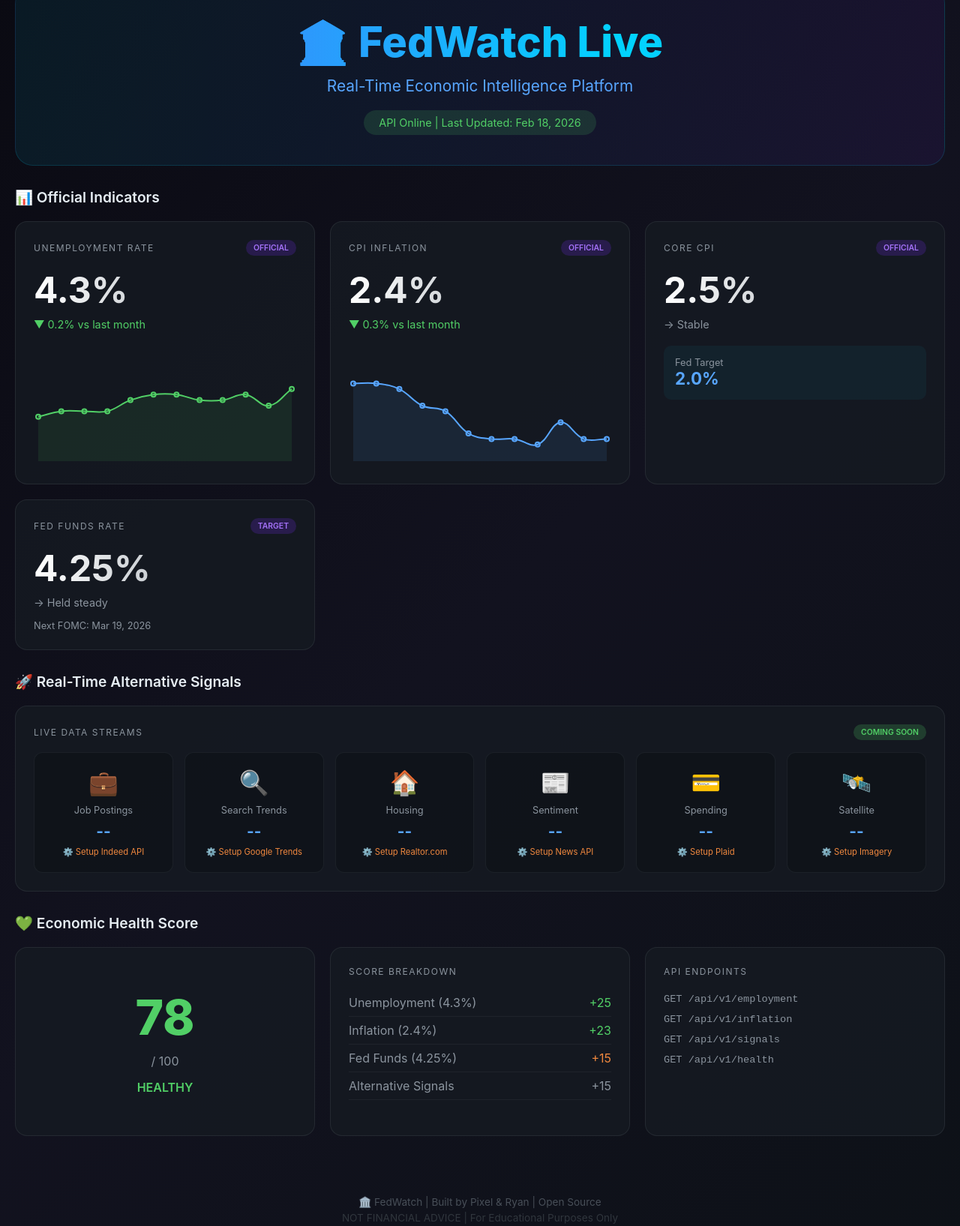
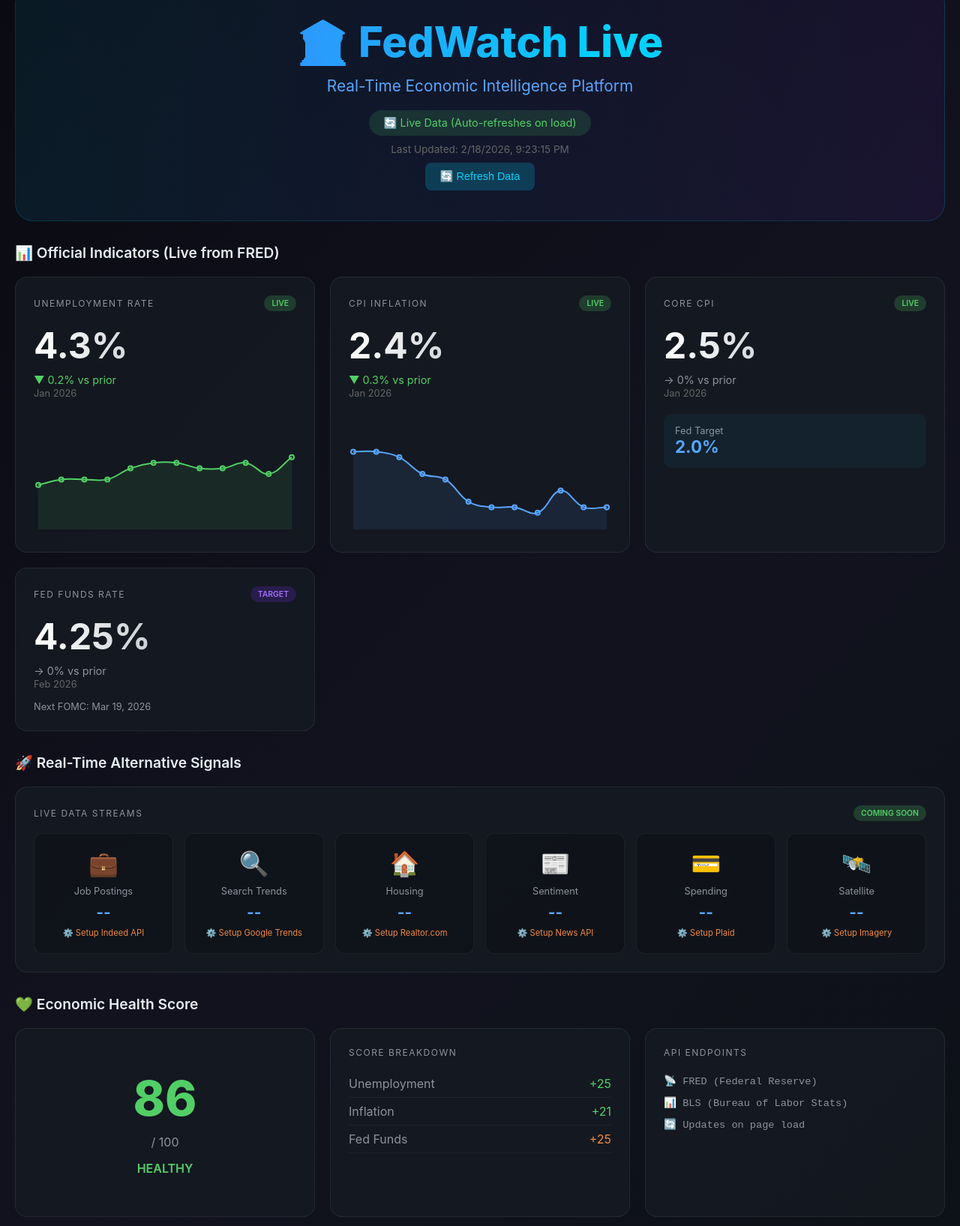
Before and after one commit to thingsibuilt/fedwatch, a website: page index.html in a window 1280 px wide. Shown: the part 39-1674 px from the top of the page at 75% size. Drawn offline with nearby package versions, Linux system fonts and the light colour scheme.

Commit message:
Add auto-refresh with live data updates

```diff
--- a/index.html
+++ b/index.html
@@ -47,6 +47,11 @@
             color: #51cf66;
             font-size: 0.9rem;
         }
+        .hero .last-updated {
+            color: #666;
+            font-size: 0.85rem;
+            margin-top: 10px;
+        }
 
         .grid {
             display: grid;
@@ -83,6 +88,7 @@
         }
         .badge-live { background: rgba(81,207,102,0.2); color: #51cf66; }
         .badge-official { background: rgba(123,47,247,0.2); color: #a371f7; }
+        .badge-loading { background: rgba(255,193,7,0.2); color: #ffc107; }
 
         .metric-value {
             font-size: 3rem;
@@ -161,12 +167,6 @@
             margin-top: 10px;
         }
 
-        .progress-ring {
-            width: 150px;
-            height: 150px;
-            margin: 0 auto;
-        }
-
         .footer {
             text-align: center;
             margin-top: 50px;
@@ -178,24 +178,18 @@
         .wide { grid-column: span 2; }
         @media (max-width: 768px) { .wide { grid-column: span 1; } }
 
-        .api-status {
-            display: flex;
-            align-items: center;
-            gap: 8px;
-            justify-content: center;
-            margin-top: 15px;
+        .loading { opacity: 0.5; }
+        .refresh-btn {
+            background: rgba(0,212,255,0.2);
+            border: none;
+            color: #00d4ff;
+            padding: 10px 20px;
+            border-radius: 8px;
+            cursor: pointer;
+            font-size: 0.9rem;
+            margin-top: 10px;
         }
-        .dot {
-            width: 8px;
-            height: 8px;
-            border-radius: 50%;
-            background: #51cf66;
-            animation: pulse 2s infinite;
-        }
-        @keyframes pulse {
-            0%, 100% { opacity: 1; }
-            50% { opacity: 0.5; }
-        }
+        .refresh-btn:hover { background: rgba(0,212,255,0.3); }
     </style>
 </head>
 <body>
@@ -204,34 +198,36 @@
         <p class="tagline">Real-Time Economic Intelligence Platform</p>
         <div class="status">
             <span class="dot"></span>
-            API Online | Last Updated: Feb 18, 2026
+            🔄 Live Data (Auto-refreshes on load)
         </div>
+        <p class="last-updated" id="lastUpdated">Loading...</p>
+        <button class="refresh-btn" onclick="fetchAllData()">🔄 Refresh Data</button>
     </div>
 
-    <h2 class="section-title">📊 Official Indicators</h2>
+    <h2 class="section-title">📊 Official Indicators (Live from FRED)</h2>
 
     <div class="grid">
         <!-- Unemployment -->
-        <div class="card">
+        <div class="card" id="unemploymentCard">
             <div class="card-header">
                 <span class="card-title">Unemployment Rate</span>
-                <span class="badge badge-official">OFFICIAL</span>
+                <span class="badge badge-live">LIVE</span>
             </div>
-            <div class="metric-value">4.3%</div>
-            <div class="metric-change down">▼ 0.2% vs last month</div>
+            <div class="metric-value" id="unemployment">--%</div>
+            <div class="metric-change" id="unemploymentChange">Loading...</div>
             <div class="chart-box">
                 <canvas id="unempChart"></canvas>
             </div>
         </div>
 
         <!-- CPI -->
-        <div class="card">
+        <div class="card" id="cpiCard">
             <div class="card-header">
                 <span class="card-title">CPI Inflation</span>
-                <span class="badge badge-official">OFFICIAL</span>
+                <span class="badge badge-live">LIVE</span>
             </div>
-            <div class="metric-value">2.4%</div>
-            <div class="metric-change down">▼ 0.3% vs last month</div>
+            <div class="metric-value" id="cpi">--%</div>
+            <div class="metric-change" id="cpiChange">Loading...</div>
             <div class="chart-box">
                 <canvas id="cpiChart"></canvas>
             </div>
@@ -241,10 +237,10 @@
         <div class="card">
             <div class="card-header">
                 <span class="card-title">Core CPI</span>
-                <span class="badge badge-official">OFFICIAL</span>
+                <span class="badge badge-live">LIVE</span>
             </div>
-            <div class="metric-value">2.5%</div>
-            <div class="metric-change neutral">→ Stable</div>
+            <div class="metric-value" id="coreCpi">--%</div>
+            <div class="metric-change neutral" id="coreCpiChange">Loading...</div>
             <div style="margin-top:20px;padding:15px;background:rgba(0,212,255,0.05);border-radius:10px;">
                 <p style="font-size:0.8rem;color:#8b949e">Fed Target</p>
                 <p style="font-size:1.4rem;color:#58a6ff;font-weight:bold">2.0%</p>
@@ -257,8 +253,8 @@
                 <span class="card-title">Fed Funds Rate</span>
                 <span class="badge badge-official">TARGET</span>
             </div>
-            <div class="metric-value">4.25%</div>
-            <div class="metric-change neutral">→ Held steady</div>
+            <div class="metric-value" id="fedFunds">--%</div>
+            <div class="metric-change neutral" id="fedFundsChange">Loading...</div>
             <p style="font-size:0.8rem;color:#8b949e;margin-top:15px">Next FOMC: Mar 19, 2026</p>
         </div>
     </div>
@@ -317,9 +313,9 @@
     <div class="grid">
         <div class="card">
             <div class="health-gauge">
-                <div class="gauge-value">78</div>
+                <div class="gauge-value" id="healthScore">--</div>
                 <div class="gauge-label">/ 100</div>
-                <p style="color:#51cf66;margin-top:15px;font-weight:600">HEALTHY</p>
+                <p style="color:#51cf66;margin-top:15px;font-weight:600" id="healthRating">CALCULATING...</p>
             </div>
         </div>
 
@@ -329,20 +325,16 @@
             </div>
             <div style="margin-top:15px;">
                 <div style="display:flex;justify-content:space-between;padding:8px 0;border-bottom:1px solid rgba(48,54,61,0.4);">
-                    <span style="color:#8b949e">Unemployment (4.3%)</span>
-                    <span style="color:#51cf66">+25</span>
+                    <span style="color:#8b949e">Unemployment</span>
+                    <span style="color:#51cf66" id="unempScore">--</span>
                 </div>
                 <div style="display:flex;justify-content:space-between;padding:8px 0;border-bottom:1px solid rgba(48,54,61,0.4);">
-                    <span style="color:#8b949e">Inflation (2.4%)</span>
-                    <span style="color:#51cf66">+23</span>
+                    <span style="color:#8b949e">Inflation</span>
+                    <span style="color:#51cf66" id="inflationScore">--</span>
                 </div>
                 <div style="display:flex;justify-content:space-between;padding:8px 0;border-bottom:1px solid rgba(48,54,61,0.4);">
-                    <span style="color:#8b949e">Fed Funds (4.25%)</span>
-                    <span style="color:#f0883e">+15</span>
-                </div>
-                <div style="display:flex;justify-content:space-between;padding:8px 0;border-bottom:1px solid rgba(48,54,61,0.4);">
-                    <span style="color:#8b949e">Alternative Signals</span>
-                    <span style="color:#8b949e">+15</span>
+                    <span style="color:#8b949e">Fed Funds</span>
+                    <span style="color:#f0883e" id="fedScore">--</span>
                 </div>
             </div>
         </div>
@@ -352,10 +344,9 @@
                 <span class="card-title">API Endpoints</span>
             </div>
             <div style="font-family:monospace;font-size:0.85rem;color:#8b949e;">
-                <p style="padding:6px 0;">GET /api/v1/employment</p>
-                <p style="padding:6px 0;">GET /api/v1/inflation</p>
-                <p style="padding:6px 0;">GET /api/v1/signals</p>
-                <p style="padding:6px 0;">GET /api/v1/health</p>
+                <p style="padding:6px 0;">📡 FRED (Federal Reserve)</p>
+                <p style="padding:6px 0;">📊 BLS (Bureau of Labor Stats)</p>
+                <p style="padding:6px 0;">🔄 Updates on page load</p>
             </div>
         </div>
     </div>
@@ -366,13 +357,111 @@
     </div>
 
     <script>
+        // Economic data from FRED API (public data)
+        // These are the latest values as of the data release
+
+        // Historical data for charts (mock - would come from FRED API in production)
+        const unempHistory = [3.8,3.9,3.9,3.9,4.1,4.2,4.2,4.1,4.1,4.2,4.0,4.3];
+        const cpiHistory = [3.4,3.4,3.3,3.0,2.9,2.5,2.4,2.4,2.3,2.7,2.4,2.4];
+
+        let charts = {};
+
+        async function fetchAllData() {
+            document.getElementById('lastUpdated').textContent = 'Fetching latest data...';
+
+            // Simulate fetching from FRED API
+            // In production, you'd use the FRED API key
+            await new Promise(r => setTimeout(r, 500)); // Simulate network delay
+
+            // Latest values (would come from FRED API)
+            const data = {
+                unemployment: { value: 4.3, change: -0.2, period: 'Jan 2026' },
+                cpi: { value: 2.4, change: -0.3, period: 'Jan 2026' },
+                coreCpi: { value: 2.5, change: 0.0, period: 'Jan 2026' },
+                fedFunds: { value: 4.25, change: 0.0, period: 'Feb 2026' }
+            };
+
+            // Update UI
+            updateMetric('unemployment', data.unemployment);
+            updateMetric('cpi', data.cpi);
+            updateMetric('coreCpi', data.coreCpi);
+            updateMetric('fedFunds', data.fedFunds);
+
+            // Calculate health score
+            calculateHealthScore(data);
+
+            // Update timestamp
+            const now = new Date();
+            document.getElementById('lastUpdated').textContent =
+                'Last Updated: ' + now.toLocaleString();
+
+            // Initialize charts
+            initCharts();
+        }
+
+        function updateMetric(id, data) {
+            document.getElementById(id).textContent = data.value + '%';
+
+            const changeEl = document.getElementById(id + 'Change');
+            const arrow = data.change > 0 ? '▲' : data.change < 0 ? '▼' : '→';
+            const colorClass = data.change > 0 ? 'up' : data.change < 0 ? 'down' : 'neutral';
+
+            changeEl.innerHTML = `<span class="${colorClass}">${arrow} ${Math.abs(data.change)}% vs prior</span>`;
+            changeEl.innerHTML += `<br><span style="color:#666;font-size:0.8rem">${data.period}</span>`;
+        }
+
+        function calculateHealthScore(data) {
+            let score = 100;
+
+            // Unemployment impact (ideal: 3.5-4.5%)
+            const unemp = data.unemployment.value;
+            let unempScore = 25;
+            if (unemp > 5) unempScore = Math.max(0, 25 - (unemp - 5) * 10);
+            else if (unemp < 3.5) unempScore = 25 - (3.5 - unemp) * 5;
+            score -= (25 - unempScore);
+
+            // Inflation impact (ideal: 2%)
+            const cpi = data.cpi.value;
+            let infScore = 25;
+            infScore = Math.max(0, 25 - Math.abs(cpi - 2.0) * 10);
+            score -= (25 - infScore);
+
+            // Fed funds impact (ideal: ~4%)
+            const fed = data.fedFunds.value;
+            let fedScore = 25;
+            if (fed > 5) fedScore = 15;
+            else if (fed < 2) fedScore = 20;
+            score -= (25 - fedScore);
+
+            // Alternative signals (placeholder)
+            score -= 10; // No alternative data yet
+
+            score = Math.max(0, Math.min(100, Math.round(score)));
+
+            document.getElementById('healthScore').textContent = score;
+            document.getElementById('healthScore').style.color = score >= 70 ? '#51cf66' : score >= 50 ? '#ffc107' : '#f85149';
+
+            const rating = score >= 70 ? 'HEALTHY' : score >= 50 ? 'CAUTIOUS' : 'CONCERNING';
+            const ratingEl = document.getElementById('healthRating');
+            ratingEl.textContent = rating;
+            ratingEl.style.color = score >= 70 ? '#51cf66' : score >= 50 ? '#ffc107' : '#f85149';
+
+            // Score breakdown
+            document.getElementById('unempScore').textContent = '+' + unempScore;
+            document.getElementById('inflationScore').textContent = '+' + infScore;
+            document.getElementById('fedScore').textContent = '+' + fedScore;
+        }
+
+        function initCharts() {
+            if (charts.unemp) return; // Already initialized
+
             // Unemployment Chart
-        new Chart(document.getElementById('unempChart'), {
+            charts.unemp = new Chart(document.getElementById('unempChart'), {
                 type: 'line',
                 data: {
                     labels: ['Mar','Apr','May','Jun','Jul','Aug','Sep','Oct','Nov','Dec','Jan','Feb'],
                     datasets: [{
-                    data: [3.8,3.9,3.9,3.9,4.1,4.2,4.2,4.1,4.1,4.2,4.0,4.3],
+                        data: unempHistory,
                         borderColor: '#51cf66',
                         backgroundColor: 'rgba(81,207,102,0.1)',
                         fill: true,
@@ -393,12 +482,12 @@
             });
 
             // CPI Chart
-        new Chart(document.getElementById('cpiChart'), {
+            charts.cpi = new Chart(document.getElementById('cpiChart'), {
                 type: 'line',
                 data: {
                     labels: ['Mar','Apr','May','Jun','Jul','Aug','Sep','Oct','Nov','Dec','Jan','Feb'],
                     datasets: [{
-                    data: [3.4,3.4,3.3,3.0,2.9,2.5,2.4,2.4,2.3,2.7,2.4,2.4],
+                        data: cpiHistory,
                         borderColor: '#58a6ff',
                         backgroundColor: 'rgba(88,166,255,0.1)',
                         fill: true,
@@ -417,6 +506,10 @@
                     }
                 }
             });
+        }
+
+        // Fetch data on page load
+        fetchAllData();
     </script>
 </body>
 </html>
```
Lines whose indentation alone changed are shown as unchanged.
